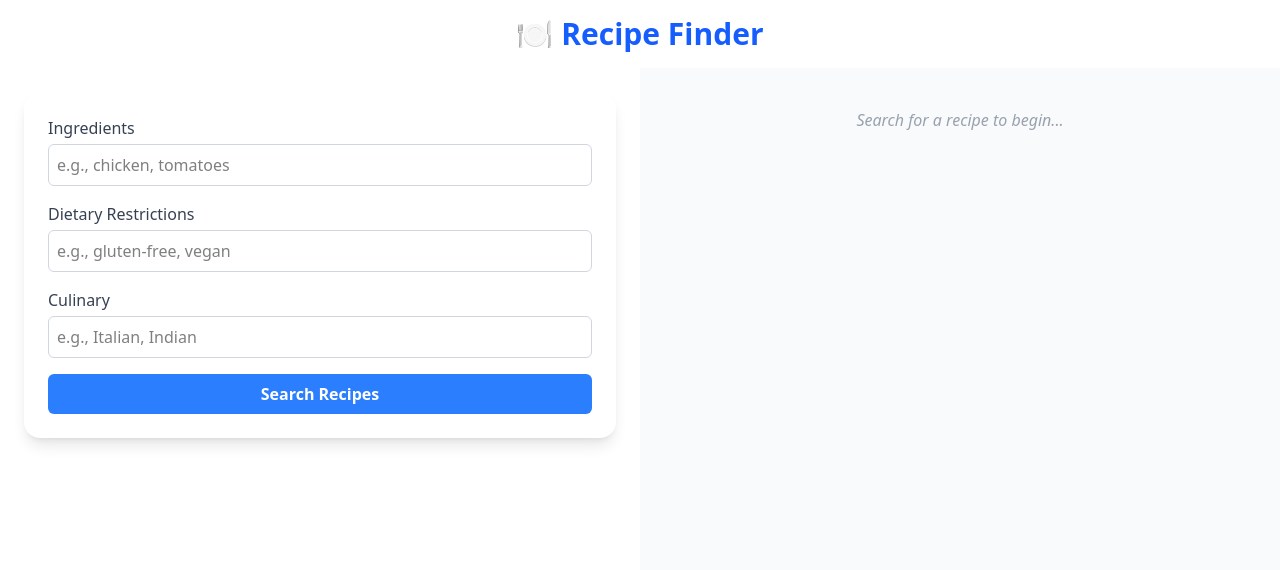
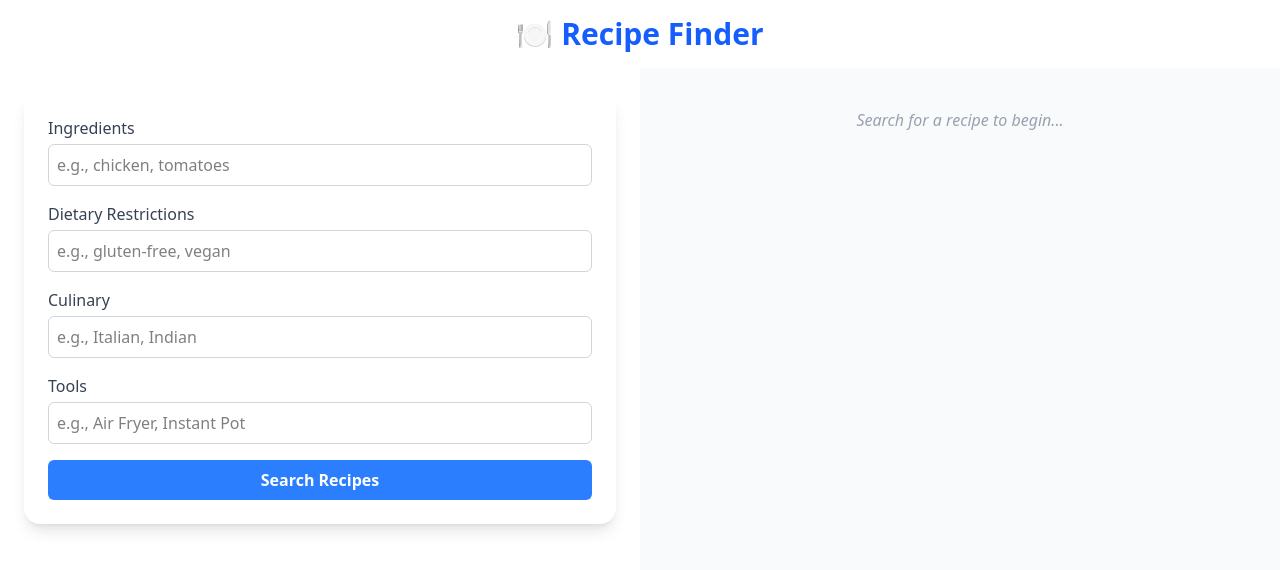
Before and after one commit to giupiombo/recipe-finder-frontend, a React (Vite) app: page / in a window 1280 px wide. Shown: the top 570 px of the page. Built offline with nearby package versions, Linux system fonts and the light colour scheme; no server answers.

Commit message:
feat: add tools

```diff
--- a/src/api.tsx
+++ b/src/api.tsx
@@ -18,13 +18,15 @@ export async function searchRecipes(
   language: string,
   ingredients: string,
   dietary_restrictions: string,
-  culinary: string
+  culinary: string,
+  tools: string
 ) {
   const response = await api.post('/search-recipes', {
     language,
     ingredients,
     dietary_restrictions,
     culinary,
+    tools,
   });
   return response.data.result;
 }
--- a/src/components/RecipeDetailsForm.tsx
+++ b/src/components/RecipeDetailsForm.tsx
@@ -29,7 +29,7 @@ const RecipeDetailsForm: React.FC<Props> = ({
         value={chosenRecipe}
         onChange={(e) => onChosenRecipeChange(e.target.value)}
         className="w-full border border-gray-300 rounded-md p-2"
-        placeholder="e.g., Pasta alla Norma"
+        placeholder="e.g., 1 or Pasta alla Norma"
       />
       <button
         type="submit"
--- a/src/components/RecipeFinder.tsx
+++ b/src/components/RecipeFinder.tsx
@@ -7,6 +7,7 @@ const RecipeFinder: React.FC = () => {
   const [ingredients, setIngredients] = useState('');
   const [dietaryRestrictions, setDietaryRestrictions] = useState('');
   const [culinary, setCulinary] = useState('');
+  const [tools, setTools] = useState('');
   const [results, setResults] = useState<string | null>(null);
   const [loading, setLoading] = useState(false);
   const [recipeSteps, setRecipeSteps] = useState<string | null>(null);
@@ -26,7 +27,8 @@ const RecipeFinder: React.FC = () => {
         'en',
         ingredients,
         dietaryRestrictions,
-        culinary
+        culinary,
+        tools
       );
       setResults(res);
       setPage('results');
@@ -35,6 +37,7 @@ const RecipeFinder: React.FC = () => {
       setResults('Failed to fetch recipes.');
     } finally {
       setLoading(false);
+      setChosenRecipe('');
     }
   };
 
@@ -83,9 +86,11 @@ const RecipeFinder: React.FC = () => {
             ingredients={ingredients}
             dietaryRestrictions={dietaryRestrictions}
             culinary={culinary}
+            tools={tools}
             onIngredientsChange={setIngredients}
             onDietaryRestrictionsChange={setDietaryRestrictions}
             onCulinaryChange={setCulinary}
+            onToolsChange={setTools}
             onSearch={handleSearch}
             loading={loading}
           />
--- a/src/components/RecipeSearchForm.tsx
+++ b/src/components/RecipeSearchForm.tsx
@@ -4,9 +4,11 @@ type Props = {
   ingredients: string;
   dietaryRestrictions: string;
   culinary: string;
+  tools: string;
   onIngredientsChange: (value: string) => void;
   onDietaryRestrictionsChange: (value: string) => void;
   onCulinaryChange: (value: string) => void;
+  onToolsChange: (value: string) => void;
   onSearch: () => void;
   loading: boolean;
 };
@@ -15,9 +17,11 @@ const RecipeSearchForm: React.FC<Props> = ({
   ingredients,
   dietaryRestrictions,
   culinary,
+  tools,
   onIngredientsChange,
   onDietaryRestrictionsChange,
   onCulinaryChange,
+  onToolsChange,
   onSearch,
   loading,
 }) => {
@@ -66,6 +70,17 @@ const RecipeSearchForm: React.FC<Props> = ({
         />
       </div>
 
+      <div>
+        <label className="block font-medium text-gray-700">Tools</label>
+        <input
+          type="text"
+          value={tools}
+          onChange={(e) => onToolsChange(e.target.value)}
+          className="mt-1 w-full border border-gray-300 rounded-md p-2"
+          placeholder="e.g., Air Fryer, Instant Pot"
+        />
+      </div>
+
       <button
         type="submit"
         className="w-full bg-blue-500 hover:bg-blue-600 text-white font-semibold py-2 px-4 rounded-md transition"
```
